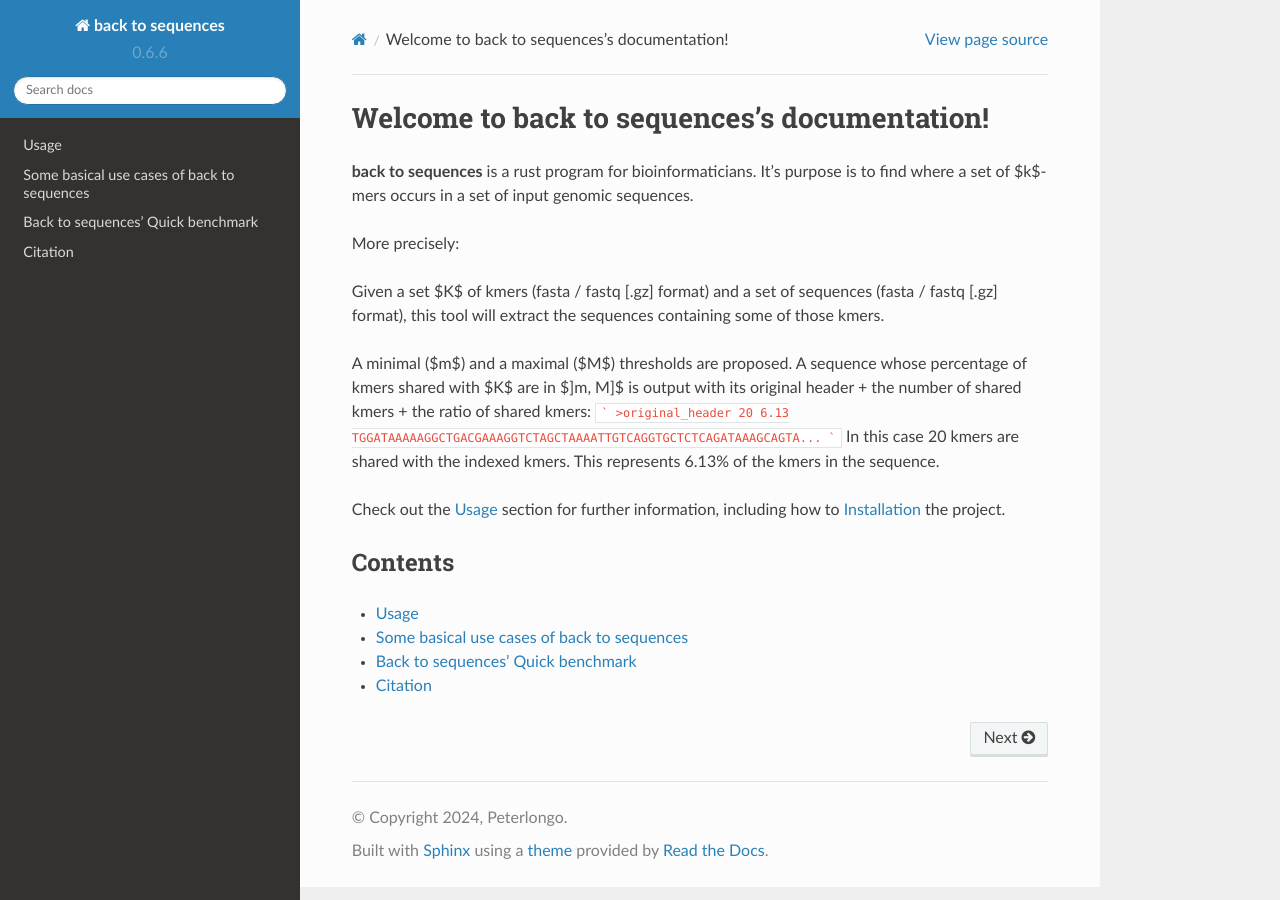
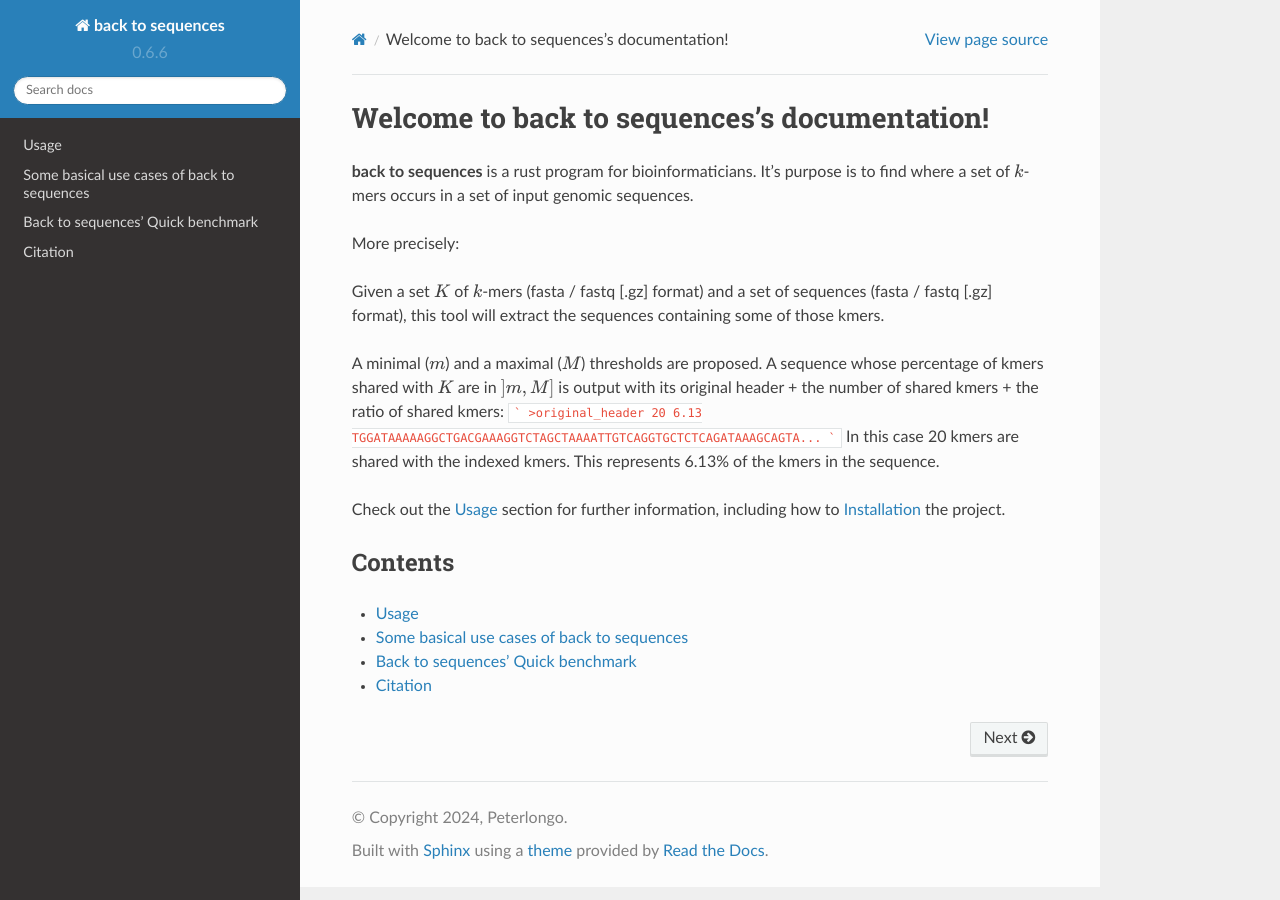
Before and after one commit to pierrepeterlongo/b2s_doc, a Sphinx documentation site: the page built from docs/source/index.rst, in a window 1280 px wide. Built offline with Sphinx 7.4.7 and the Read the Docs theme 2.0.0, drawn with Linux system fonts in a browser that asks for light colours.

Commit message:
Update index.rst, math

````diff
--- a/docs/source/index.rst
+++ b/docs/source/index.rst
@@ -2,13 +2,13 @@ Welcome to back to sequences's documentation!
 ===================================
 
 **back to sequences** is a rust program for bioinformaticians.
-It's purpose is to find where a set of $k$-mers occurs in a set of input genomic sequences.
+It's purpose is to find where a set of :math:`k`-mers occurs in a set of input genomic sequences.
 
 More precisely:
 
-Given a set $K$ of kmers (fasta / fastq [.gz] format) and a set of sequences  (fasta / fastq [.gz] format), this tool will extract the sequences containing some of those kmers.
+Given a set :math:`K` of :math:`k`-mers (fasta / fastq [.gz] format) and a set of sequences  (fasta / fastq [.gz] format), this tool will extract the sequences containing some of those kmers.
 
-A minimal ($m$) and a maximal ($M$) thresholds are proposed. A sequence whose percentage of kmers shared with $K$ are in $]m, M]$ is output with its original header + the number of shared kmers + the ratio of shared kmers:
+A minimal (:math:`m`) and a maximal (:math:`M`) thresholds are proposed. A sequence whose percentage of kmers shared with :math:`K` are in :math:`]m, M]` is output with its original header + the number of shared kmers + the ratio of shared kmers:
 ```
 >original_header 20 6.13
 TGGATAAAAAGGCTGACGAAAGGTCTAGCTAAAATTGTCAGGTGCTCTCAGATAAAGCAGTA...
````
